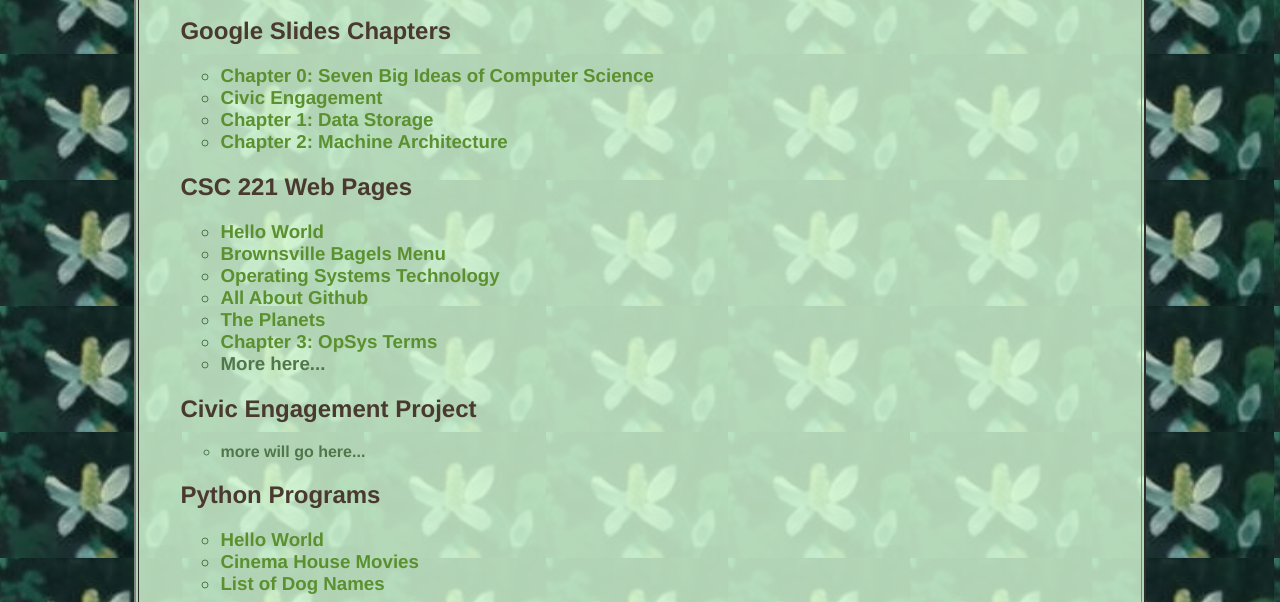
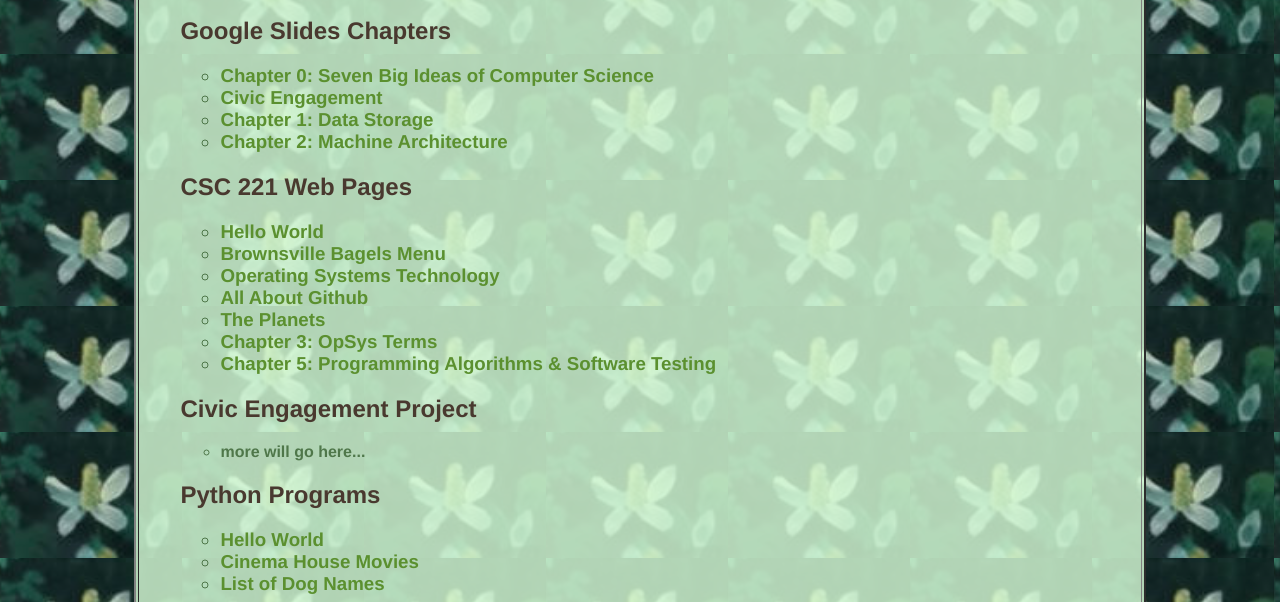
Before and after one commit to vynguyen-pvcc/vynguyen-pvcc.github.io, a plain HTML site: page index.html in a window 1280 px wide. Shown: the part 198-800 px from the top of the page. Drawn offline with Linux system fonts and the light colour scheme.

Commit message:
Update index.html

```diff
--- a/index.html
+++ b/index.html
@@ -56,7 +56,7 @@
                 <li><a href = "githubinfo.html"> All About Github </a></li>
                 <li><a href = "planets.html"> The Planets </a></li>
                 <li><a href = "ch3opsys.html"> Chapter 3: OpSys Terms </a></li>
-                <li> More here... </li>
+                <li><a href = "programming.html"> Chapter 5: Programming Algorithms & Software Testing </a></li>
             </ul>
         </h3>
 
```
